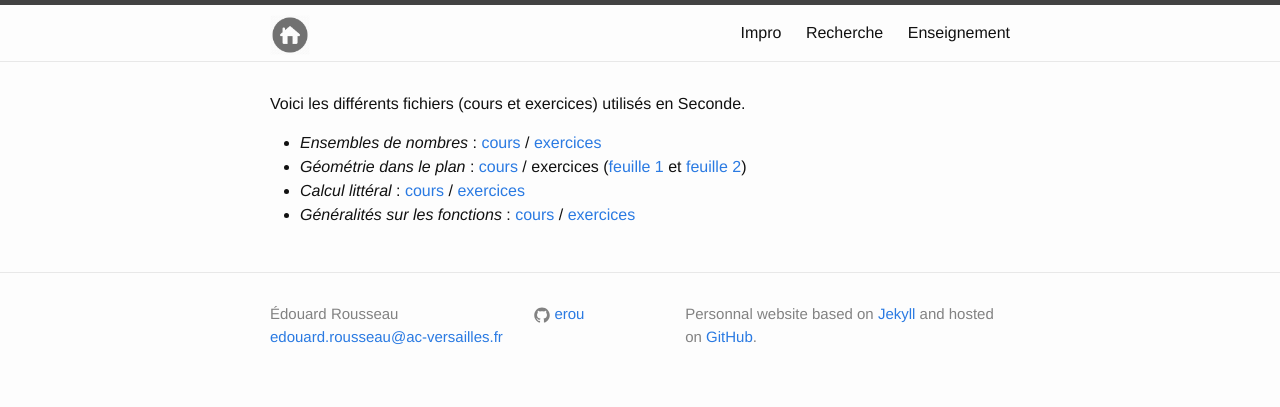
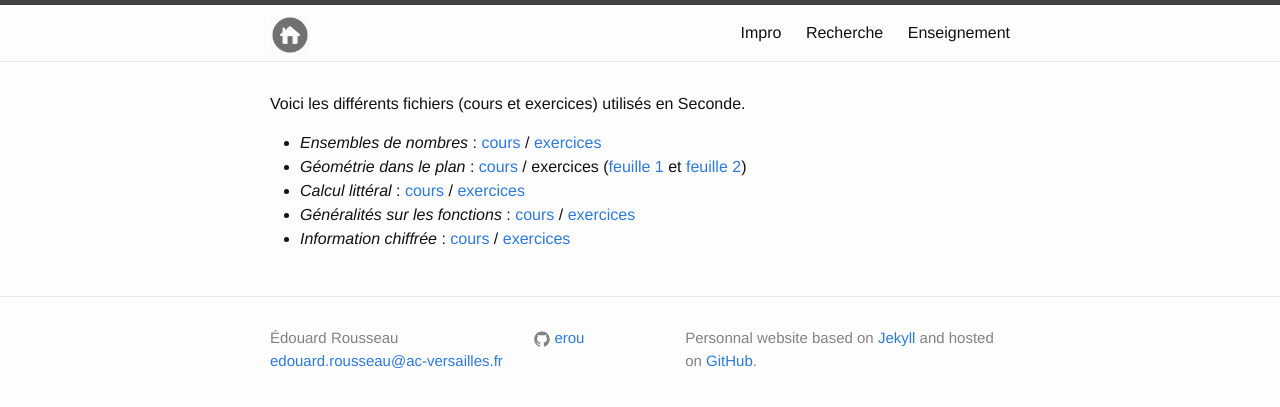
Before and after one commit to erou/erou.github.io, a Jekyll site: the page built from teaching/corot-seconde.md, in a window 1280 px wide. Shown: the top 407 px of the page. Built offline with Jekyll 4.4.1, drawn with Linux system fonts in a browser that asks for light colours.

Commit message:
new file in seconde

```diff
--- a/teaching/corot-seconde.md
+++ b/teaching/corot-seconde.md
@@ -15,3 +15,5 @@ Voici les différents fichiers (cours et exercices) utilisés en Seconde.
   [exercices](exos-calcul.pdf)
 * *Généralités sur les fonctions* : [cours](cours-generalites-fonctions.pdf) /
   [exercices](exos-generalites-fonctions.pdf)
+* *Information chiffrée* : [cours](cours-information-chiffree.pdf) /
+  [exercices](exos-information-chiffree.pdf)
```
Also changed, not shown: 2 other files.
